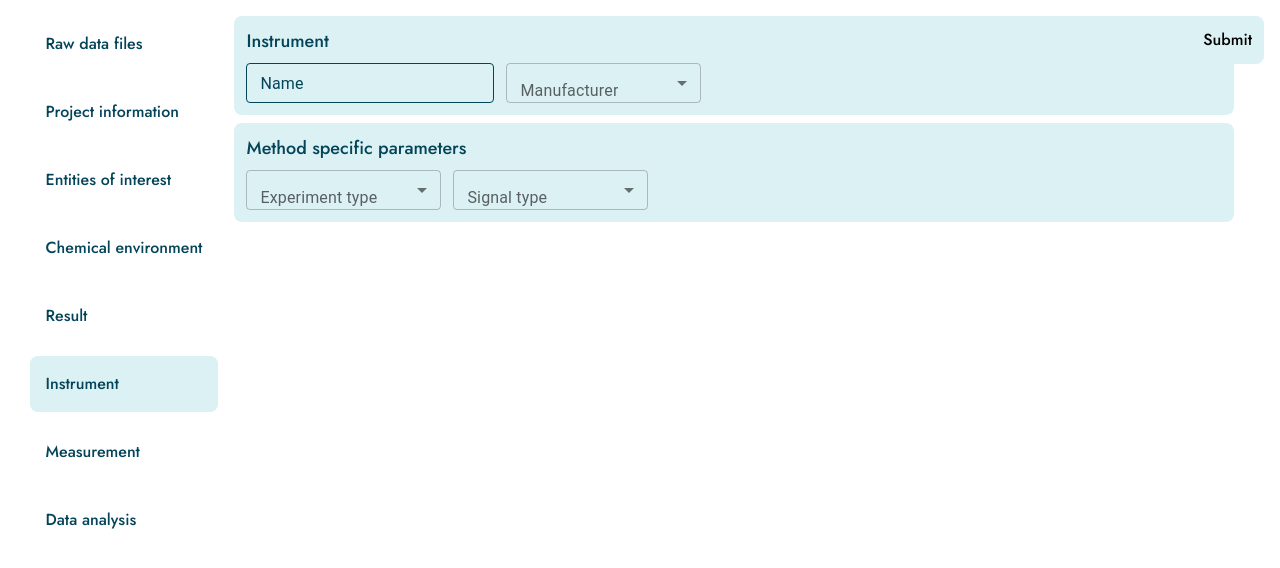
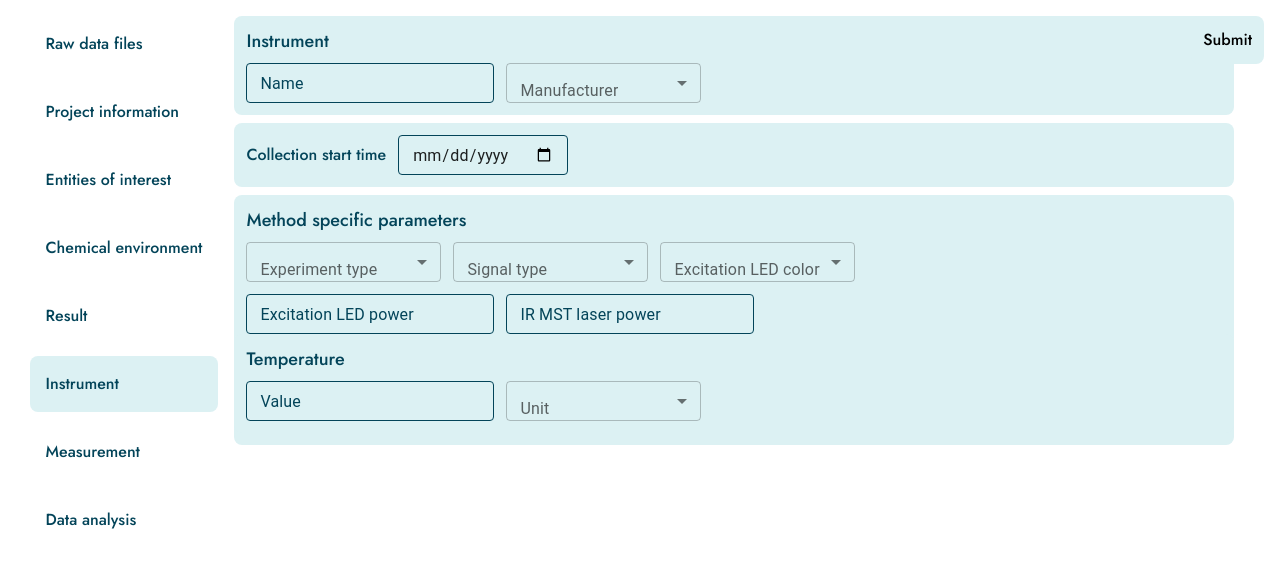
Before and after one commit to TereziePrchalova/MBDB, a React (Create React App) app: page / in a window 1280 px wide. Both pictures are taken after a click on the element "Instrument". Shown: the top 568 px of the page. Built offline with nearby package versions, Linux system fonts and the light colour scheme; the HTML template or start-up script is replaced by a standard one.

Commit message:
MethodSpecificParameters

```diff
--- a/src/components/sectionComponents/Depositors.js
+++ b/src/components/sectionComponents/Depositors.js
@@ -1,8 +1,6 @@
-import PrincipalContact from "../components/PrincipalContact";
 import ArrayField from "../buildingBlocks/ArrayField";
 import FormWrapper from "../buildingBlocks/FormWrapper";
 import Contact from "../buildingBlocks/Contact";
-import CustomField from "../buildingBlocks/CustomField";
 
 function Depositors( {name, values} ) {
 
--- a/src/components/sectionComponents/MethodSpecificParameters.js
+++ b/src/components/sectionComponents/MethodSpecificParameters.js
@@ -1,6 +1,7 @@
 import FormWrapper from '../buildingBlocks/FormWrapper';
 import OptionInput from '../buildingBlocks/OptionInput';
 import CustomField from '../buildingBlocks/CustomField';
+import Temperature from '../components/Temperature';
 
 function MethodSpecificParameters( {name} ) {
 
@@ -32,7 +33,7 @@ function MethodSpecificParameters( {name} ) {
   return (
     <>
         <FormWrapper headline='Method specific parameters'>
-            <div className='flex'>
+            <div className='flex mb-3'>
                 <div>
                     <OptionInput
                         name={name}
@@ -49,6 +50,33 @@ function MethodSpecificParameters( {name} ) {
                         fieldName='signal_type'
                     />
                 </div>
+                <div>
+                    <OptionInput
+                        name={name}
+                        options={excitationLedColorOptions}
+                        label='Excitation LED color'
+                        fieldName='excitation_led_color'
+                    />
+                </div>
+            </div>
+            <div className='flex'>
+                <div className='mr-3'>
+                    <CustomField
+                        name={name}
+                        label='Excitation LED power'
+                        fieldName='excitation_led_power'
+                    />
+                </div>
+                <div>
+                    <CustomField
+                        name={name}
+                        label='IR MST laser power'
+                        fieldName='ir_mst_laser_power'
+                    />
+                </div>
+            </div>
+            <div className='-mx-3'>
+                <Temperature name={`${name}.temperature`}/>
             </div>
         </FormWrapper>
     </>
--- a/src/components/sectionComponents/PhysicalConditionsAtSampleHandling.js
+++ /dev/null
@@ -1,19 +0,0 @@
-import Humidity from "../components/Humidity";
-import FormWrapper from "../buildingBlocks/FormWrapper";
-import Duration from "../components/Duration";
-
-function PhysicalConditionsAtSampleHandling( {name} ) {
-
-  return (
-    <>
-      <FormWrapper headline='Physical conditions at sample handling' colorSchema='light'>
-        <div className="mb-2">
-          <Humidity name={`${name}.humidity`} />
-        </div>
-        <Duration/>
-      </FormWrapper>
-    </>
-  );
-}
-
-export default PhysicalConditionsAtSampleHandling;
--- a/src/components/tabs/InstrumentTab.js
+++ b/src/components/tabs/InstrumentTab.js
@@ -1,3 +1,5 @@
+import CustomField from "../buildingBlocks/CustomField";
+import FormWrapper from "../buildingBlocks/FormWrapper";
 import Instrument from "../components/Instrument";
 import MethodSpecificParameters from "../sectionComponents/MethodSpecificParameters";
 
@@ -9,7 +11,21 @@ function InstrumentTab( { name, values} ) {
             <div className="mb-2">
                 <Instrument name={`${name}.instrument`} />
             </div>
-            <div className="mb-2">
+            <FormWrapper>
+                <div className="flex">
+                    <div className="mr-3 my-auto text-dark">
+                        Collection start time
+                    </div>
+                    <div>
+                        <CustomField
+                            name={name}
+                            type='date'
+                            fieldName='collection_start_time'
+                        />
+                    </div>
+                </div>
+            </FormWrapper>
+            <div className="mt-2">
                 <MethodSpecificParameters name='method_specific_parameters' />
             </div>
 
--- a/src/pages/Mst.js
+++ b/src/pages/Mst.js
@@ -45,7 +45,12 @@ function Mst() {
         </div>
       </div>
       <Formik
-        initialValues={{}}
+        initialValues={{
+          "general_parameters": {
+            "schema_version": "0.9.18",
+            "technique": "Microscale thermophoresis/Temperature related intensity change (MST/TRIC)"
+          }
+        }}
         onSubmit={values =>
           setTimeout(() => {
             console.log(values)
```
